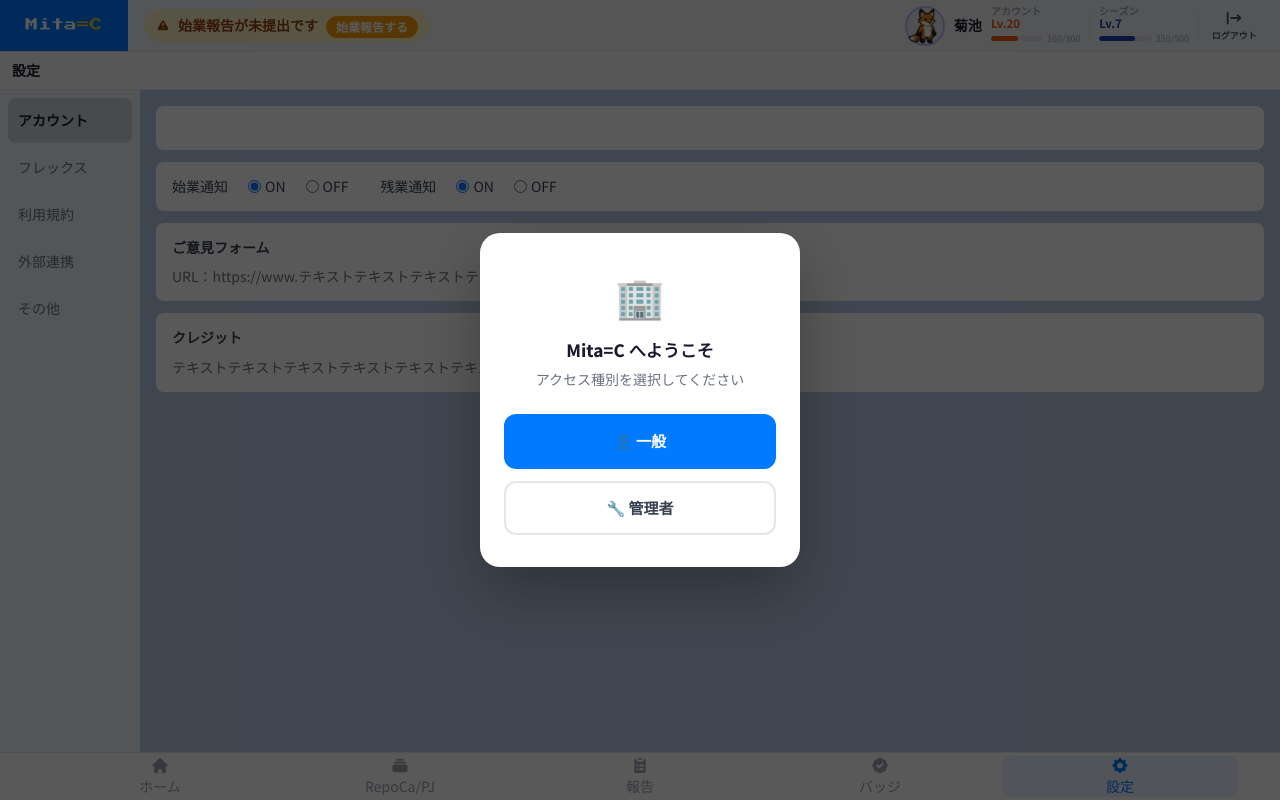
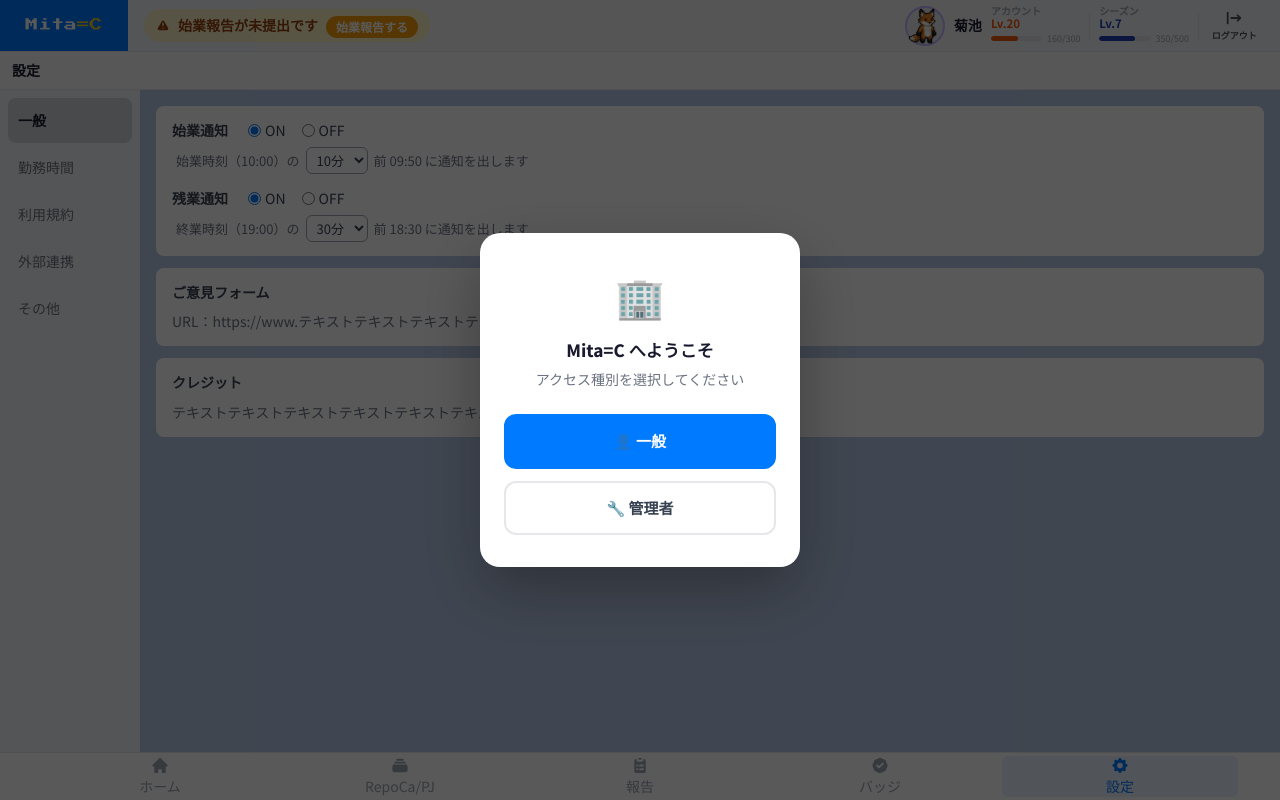
Before and after one commit to seiyaiwatani/MitaC_Prototype, a Next.js app: page /MitaC_Prototype/settings in a window 1280 px wide. Built offline with nearby package versions, Linux system fonts and the light colour scheme.

Commit message:
バッジ画面、設定画面

```diff
--- a/src/app/mypage/page.tsx
+++ b/src/app/mypage/page.tsx
@@ -292,6 +292,7 @@
   const [selectedBadge, setSelectedBadge] = useState<Badge>(badges[0]);
   const [selectedTier, setSelectedTier] = useState<BadgeTier | null>(null);
   const [badgeFilter, setBadgeFilter] = useState<string | null>(null);
+  const [userNameSearch, setUserNameSearch] = useState("");
   const [sortMode, setSortMode] = useState<SortMode>("standard");
   const [showSearch, setShowSearch] = useState(false);
   const [searchQuery, setSearchQuery] = useState("");
@@ -674,7 +675,7 @@
                 {sortedBadges.map((b) => {
                   const iconInfo = BADGE_ICON_MAP[b.name];
                   const ts = b.tier ? TIER_STYLE[b.tier] : null;
-                  const isSelected = selectedBadge.id === b.id;
+                  const isSelected = badgeFilter === b.name;
                   return (
                     <div
                       key={b.id}
@@ -736,9 +737,9 @@
 
         {/* ===== 他のユーザーのバッジ取得状況 ===== */}
         {(() => {
-          const displayUsers = badgeFilter
-            ? OTHER_USERS.filter((u) => u.badges.some((b) => b.name === badgeFilter))
-            : OTHER_USERS;
+          const displayUsers = OTHER_USERS
+            .filter((u) => !badgeFilter || u.badges.some((b) => b.name === badgeFilter))
+            .filter((u) => !userNameSearch || u.name.includes(userNameSearch));
           return (
             <div style={{ flexShrink: 0, borderTop: "1px solid #e5e7eb", background: "#fafafa" }}>
               <div style={{ padding: "6px 20px 4px", display: "flex", alignItems: "center", gap: 8 }}>
@@ -754,7 +755,7 @@
                       onClick={() => setBadgeFilter(null)}
                       style={{ marginLeft: 4, fontSize: 11, color: "#dc2626", background: "#fee2e2", border: "1px solid #fca5a5", borderRadius: 99, padding: "2px 10px", cursor: "pointer", fontWeight: 700 }}
                     >
-                      ✕ 解除
+                      ✕ 選択解除
                     </button>
                   </>
                 ) : (
@@ -762,14 +763,21 @@
                     他のユーザーのバッジ取得状況
                   </span>
                 )}
+                <input
+                  type="text"
+                  placeholder="名前で検索..."
+                  value={userNameSearch}
+                  onChange={(e) => setUserNameSearch(e.target.value)}
+                  style={{ marginLeft: "auto", fontSize: 11, padding: "3px 10px", borderRadius: 99, border: "1px solid #9ca3af", outline: "none", width: 140 }}
+                />
               </div>
-              <div style={{ overflowX: "auto", padding: "0 10px 8px", scrollbarWidth: "thin" }}>
+              <div style={{ overflowX: "auto", padding: "0 10px 8px", scrollbarWidth: "thin", minHeight: 160 }}>
                 {badgeFilter && displayUsers.length === 0 ? (
                   <div style={{ padding: "12px 10px", fontSize: 13, color: "#9ca3af" }}>
                     このバッジを持つユーザーはいません
                   </div>
                 ) : (
-                  <div style={{ display: "flex", gap: 10, width: "max-content", margin: "0 auto" }}>
+                  <div style={{ display: "flex", gap: 10, width: "max-content" }}>
                     {displayUsers.map((user) => (
                 <div
                   key={user.id}
--- a/src/app/settings/page.tsx
+++ b/src/app/settings/page.tsx
@@ -2,55 +2,98 @@
 
 import { useState } from "react";
 
-type Tab = "アカウント" | "フレックス" | "利用規約" | "外部連携" | "その他";
+type Tab = "一般" | "勤務時間" | "利用規約" | "外部連携" | "その他";
 
-const TABS: Tab[] = ["アカウント", "フレックス", "利用規約", "外部連携", "その他"];
+const TABS: Tab[] = ["一般", "勤務時間", "利用規約", "外部連携", "その他"];
 
-function AccountTab() {
-  const [startNotif, setStartNotif] = useState<"on" | "off">("on");
-  const [overtimeNotif, setOvertimeNotif] = useState<"on" | "off">("on");
+const NOTIF_MINUTES = [5, 10, 15, 30, 60];
 
+function subtractMinutes(time: string, minutes: number): string {
+  const [h, m] = time.split(":").map(Number);
+  const total = h * 60 + m - minutes;
+  const hh = Math.floor(((total % 1440) + 1440) % 1440 / 60).toString().padStart(2, "0");
+  const mm = (((total % 1440) + 1440) % 1440 % 60).toString().padStart(2, "0");
+  return `${hh}:${mm}`;
+}
+
+function NotifRow({ label, name, value, onChange, baseTime, baseLabel, minutes, onMinutesChange }: {
+  label: string;
+  name: string;
+  value: "on" | "off";
+  onChange: (v: "on" | "off") => void;
+  baseTime: string;
+  baseLabel: string;
+  minutes: number;
+  onMinutesChange: (v: number) => void;
+}) {
+  const notifTime = subtractMinutes(baseTime, minutes);
   return (
-    <div style={{ display: "flex", flexDirection: "column", gap: 12 }}>
-      {/* アカウント情報 */}
-      <div style={{
-        background: "white", borderRadius: 8, height: 44,
-      }} />
-
-      {/* 通知設定 */}
-      <div style={{
-        background: "white", borderRadius: 8, padding: "14px 16px",
-      }}>
-        <div style={{ display: "flex", alignItems: "center", gap: 20, fontSize: 14, color: "#374151" }}>
-          <span>始業通知</span>
+    <div style={{ display: "flex", flexDirection: "column", gap: 6 }}>
+      <div style={{ display: "flex", alignItems: "center", gap: 16, fontSize: 14, color: "#374151" }}>
+        <span style={{ fontWeight: 600, minWidth: 60 }}>{label}</span>
         {(["on", "off"] as const).map((v) => (
           <label key={v} style={{ display: "flex", alignItems: "center", gap: 4, cursor: "pointer" }}>
             <input
               type="radio"
-                name="startNotif"
+              name={name}
               value={v}
-                checked={startNotif === v}
-                onChange={() => setStartNotif(v)}
-                style={{ accentColor: "#007aff" }}
-              />
-              <span>{v === "on" ? "ON" : "OFF"}</span>
-            </label>
-          ))}
-          <span style={{ marginLeft: 12 }}>残業通知</span>
-          {(["on", "off"] as const).map((v) => (
-            <label key={v} style={{ display: "flex", alignItems: "center", gap: 4, cursor: "pointer" }}>
-              <input
-                type="radio"
-                name="overtimeNotif"
-                value={v}
-                checked={overtimeNotif === v}
-                onChange={() => setOvertimeNotif(v)}
+              checked={value === v}
+              onChange={() => onChange(v)}
               style={{ accentColor: "#007aff" }}
             />
             <span>{v === "on" ? "ON" : "OFF"}</span>
           </label>
         ))}
       </div>
+      {value === "on" && (
+        <div style={{ display: "flex", alignItems: "center", gap: 6, fontSize: 13, color: "#6b7280", paddingLeft: 4 }}>
+          <span>{baseLabel}（{baseTime}）の</span>
+          <select
+            value={minutes}
+            onChange={(e) => onMinutesChange(Number(e.target.value))}
+            style={{ fontSize: 13, border: "1px solid #9ca3af", borderRadius: 6, padding: "2px 6px", color: "#374151", background: "white" }}
+          >
+            {NOTIF_MINUTES.map((m) => (
+              <option key={m} value={m}>{m}分</option>
+            ))}
+          </select>
+          <span>前 {notifTime} に通知を出します</span>
+        </div>
+      )}
+    </div>
+  );
+}
+
+function AccountTab({ startTime, endTime }: { startTime: string; endTime: string }) {
+  const [startNotif, setStartNotif] = useState<"on" | "off">("on");
+  const [overtimeNotif, setOvertimeNotif] = useState<"on" | "off">("on");
+  const [startMinutes, setStartMinutes] = useState(10);
+  const [overtimeMinutes, setOvertimeMinutes] = useState(30);
+
+  return (
+    <div style={{ display: "flex", flexDirection: "column", gap: 12 }}>
+      {/* 通知設定 */}
+      <div style={{ background: "white", borderRadius: 8, padding: "14px 16px", display: "flex", flexDirection: "column", gap: 14 }}>
+        <NotifRow
+          label="始業通知"
+          name="startNotif"
+          value={startNotif}
+          onChange={setStartNotif}
+          baseTime={startTime}
+          baseLabel="始業時刻"
+          minutes={startMinutes}
+          onMinutesChange={setStartMinutes}
+        />
+        <NotifRow
+          label="残業通知"
+          name="overtimeNotif"
+          value={overtimeNotif}
+          onChange={setOvertimeNotif}
+          baseTime={endTime}
+          baseLabel="終業時刻"
+          minutes={overtimeMinutes}
+          onMinutesChange={setOvertimeMinutes}
+        />
       </div>
 
       {/* ご意見フォーム */}
@@ -78,15 +121,17 @@
   );
 }
 
-function FlexTab() {
-  const [startTime, setStartTime] = useState("09:00");
-  const [endTime, setEndTime] = useState("18:00");
-
+function FlexTab({ startTime, setStartTime, endTime, setEndTime }: {
+  startTime: string;
+  setStartTime: (v: string) => void;
+  endTime: string;
+  setEndTime: (v: string) => void;
+}) {
   return (
     <div style={{ display: "flex", flexDirection: "column", gap: 12 }}>
       <div style={{ background: "white", borderRadius: 8, padding: "14px 16px" }}>
         <div style={{ fontWeight: 700, fontSize: 14, color: "#374151", marginBottom: 12 }}>
-          フレックスタイム設定
+          勤務時間タイム設定
         </div>
         <div style={{ display: "flex", flexDirection: "column", gap: 10 }}>
           <div style={{ display: "flex", alignItems: "center", gap: 12, fontSize: 14, color: "#374151" }}>
@@ -122,7 +167,6 @@
   );
 }
 
-
 function OtherTab() {
   return <TextTab title="その他" content="テキストテキストテキストテキストテキストテキスト" />;
 }
@@ -140,19 +184,10 @@
   );
 }
 
-function TabContent({ tab }: { tab: Tab }) {
-  switch (tab) {
-    case "アカウント": return <AccountTab />;
-    case "フレックス": return <FlexTab />;
-    case "利用規約":
-      return <TextTab title="利用規約" content={"テキストテキストテキストテキストテキストテキスト\nテキストテキストテキストテキストテキストテキスト\nテキストテキストテキストテキストテキストテキスト"} />;
-    case "外部連携": return <ExternalTab />;
-    case "その他": return <OtherTab />;
-  }
-}
-
 export default function SettingsPage() {
-  const [activeTab, setActiveTab] = useState<Tab>("アカウント");
+  const [activeTab, setActiveTab] = useState<Tab>("一般");
+  const [startTime, setStartTime] = useState("10:00");
+  const [endTime, setEndTime] = useState("19:00");
 
   return (
     <div className="page-root">
@@ -196,7 +231,11 @@
 
         {/* 右: コンテンツ */}
         <div style={{ overflowY: "auto", padding: 16 }}>
-          <TabContent tab={activeTab} />
+          {activeTab === "一般" && <AccountTab startTime={startTime} endTime={endTime} />}
+          {activeTab === "勤務時間" && <FlexTab startTime={startTime} setStartTime={setStartTime} endTime={endTime} setEndTime={setEndTime} />}
+          {activeTab === "利用規約" && <TextTab title="利用規約" content={"テキストテキストテキストテキストテキストテキスト\nテキストテキストテキストテキストテキストテキスト\nテキストテキストテキストテキストテキストテキスト"} />}
+          {activeTab === "外部連携" && <ExternalTab />}
+          {activeTab === "その他" && <OtherTab />}
         </div>
       </div>
     </div>
```
Lines whose indentation alone changed are shown as unchanged.
